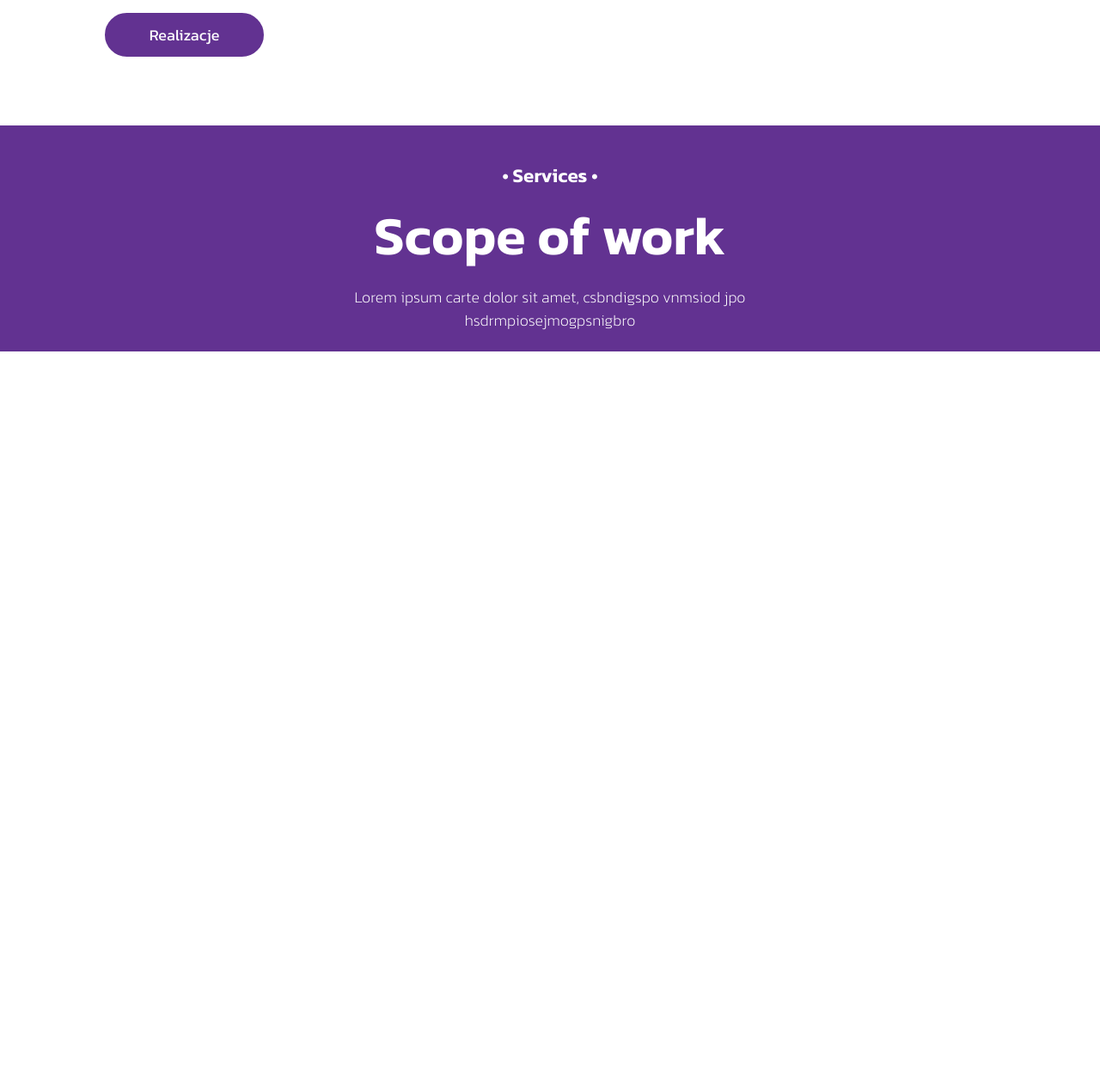
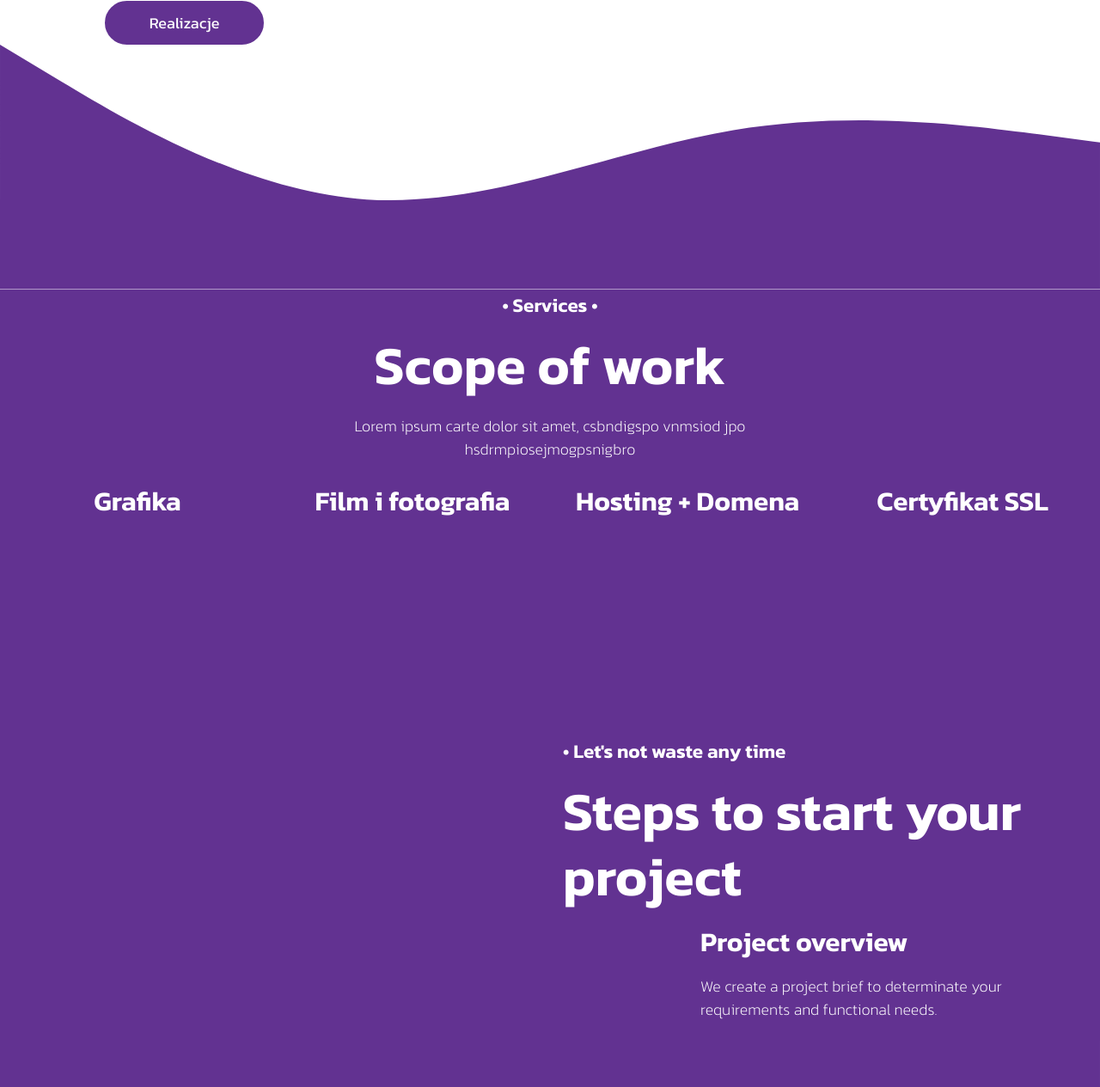
Before and after one commit to arekatorski/linely, a plain HTML site: page Prod/index.html in a window 1280 px wide. Shown: the part 1535-2800 px from the top of the page at 86% size. Before the commit the page ends 1944 px from the top, so only its background shows below. Drawn offline with nearby package versions, Linux system fonts and the light colour scheme; files that its build step writes are made by us from their sources.

Commit message:
add section "work" & waves of section

```diff
--- a/Prod/Scss/main.scss
+++ b/Prod/Scss/main.scss
@@ -12,6 +12,7 @@ body{
     max-width: 2000px;
     margin: 0 auto;
     padding: 0;
+    //min-width: 490px;
 }
 img{
     width: 95%;
@@ -70,16 +71,17 @@ p{
 
 }
 
-//WORK
+// WORK STYLES
 .work{
-    margin-top: 10vh;
-    padding-top: 5vh;
     background-color: $purple-font-color;
     p{
         color: white;
         font-weight: 200;
     }
-    .h1, .h5{
+    .h1, .h5, .h3{
         font-weight: 600;
     }
+    .steps{
+        margin-top: 30vh;
+    }
 }
--- a/Prod/index.html
+++ b/Prod/index.html
@@ -22,7 +22,7 @@
 <body>
         <!-- main code -->
 
-<nav class="navbar navbar-expand-lg navabar-light">
+<nav class="navbar navbar-expand-lg navabar-light sticky-top bg-white">
         <div class="container-fluid navbar-light">
                 <a class="navbar-brand" href="./index.html"><img src="./img/logo.webp" alt="Linely" /></a>
                 <button class="navbar-toggler" type="button" data-bs-toggle="collapse"
@@ -61,6 +61,7 @@
 
 
                 <div class="header">
+                        <div class="container-fluid">
                                 <div class="row">
                                         <div class="header-image col-xl-6"><img src="./img/header-image.webp" alt="guy with notebook"></div>
                                         <div class="header-text col-xl-6">
@@ -71,12 +72,13 @@
                                         </div>
                                 </div>
                         </div>
+                </div>
                 <div class="realizations">
                         <div class="container-fluid">
                                 <div class="row">
                                         <div class="col-md-5 offset-1 text-left">
                                                 <p>&#x2022; We're here to help</p>
-                                                <p class="h1">We will make your <br> project witch dissmissal <br> witch care!</p>
+                                                <p class="h1">We will make your project with dissmissal with care!</p>
                                                 <p class="lead">Lorem ipsum dolor sit amet, consectetur adipiscing elit, sed do eiusmod tempor incididunt ut labore. gravida. Risus commodo viverra maecenas cumsan lacus vel facilisis. </p>
                                                 <a href="index.html"><button class="primary">Realizacje</button></a>
                                         </div>
@@ -85,6 +87,10 @@
                                         </div>
                                 </div>
                         </div>
+                </div>
+
+                <div class="top-wave">
+                        <svg xmlns="http://www.w3.org/2000/svg" viewBox="0 0 1440 320"><path fill="#623291" fill-opacity="1" d="M0,0L80,48C160,96,320,192,480,202.7C640,213,800,139,960,112C1120,85,1280,107,1360,117.3L1440,128L1440,320L1360,320C1280,320,1120,320,960,320C800,320,640,320,480,320C320,320,160,320,80,320L0,320Z"></path></svg>
                 </div>
                 <div class="work">
                         <div class="container-fluid text-center">
@@ -95,10 +101,36 @@
                                                 <p class="h1">Scope of work</p>
                                                 <p>Lorem ipsum carte dolor sit amet, csbndigspo vnmsiod jpo hsdrmpiosejmogpsnigbro </p>
                                         </div>
+                                        <div class="col-md-3"></div>
+                                        <div class="col-md-12">
+                                                <div class="row">
+                                                        <div class="col-md-3"><p class="h3">Grafika</p></div>
+                                                        <div class="col-md-3"><p class="h3">Film i fotografia</p></div>
+                                                        <div class="col-md-3"><p class="h3">Hosting + Domena</p></div>
+                                                        <div class="col-md-3"><p class="h3">Certyfikat SSL</p></div>
+                                                </div>
+                                        </div>
+                                        <div class="col-md-6 steps"></div>
+                                        <div class="col-md-6 text-left steps">
+                                                <p class="h5">&#x2022; Let's not waste any time</p>
+                                                <p class="h1">Steps to start your project</p>
+                                                <div class="row">
+                                                        <div class="col-md-3"></div>
+                                                        <div class="col-md-9">
+                                                                <p class="h3">Project overview</p>
+                                                                <p>We create a project brief to determinate your requirements and functional needs.</p>
                                                         </div>
                                                 </div>
                                         </div>
-                <div class="steps"></div>
+                                </div>
+                        </div>
+                </div>
+                <div class="bottom-wave">
+                        <svg xmlns="http://www.w3.org/2000/svg" viewBox="0 0 1440 320"><path fill="#623291" fill-opacity="1" d="M0,160L40,186.7C80,213,160,267,240,261.3C320,256,400,192,480,160C560,128,640,128,720,144C800,160,880,192,960,213.3C1040,235,1120,245,1200,240C1280,235,1360,213,1400,202.7L1440,192L1440,0L1400,0C1360,0,1280,0,1200,0C1120,0,1040,0,960,0C880,0,800,0,720,0C640,0,560,0,480,0C400,0,320,0,240,0C160,0,80,0,40,0L0,0Z"></path></svg>
+                </div>
+                <div class="steps">
+                        <br><br><br><br><br><br><br><br><br><br><br><br><br><br><br><br><br><br><br><br><br><br><br><br><br><br><br><br><br><br><br><br><br><br><br><br><br><br><br><br><br><br><br><br><br><br><br><br><br><br>
+                </div>
                 <div class="contact"></div>
 
         <!-- BOOTSTRAP -->
```
Also changed, not shown: Prod/Scss/main.css, 1 other file. Lines whose indentation alone changed are shown as unchanged.
